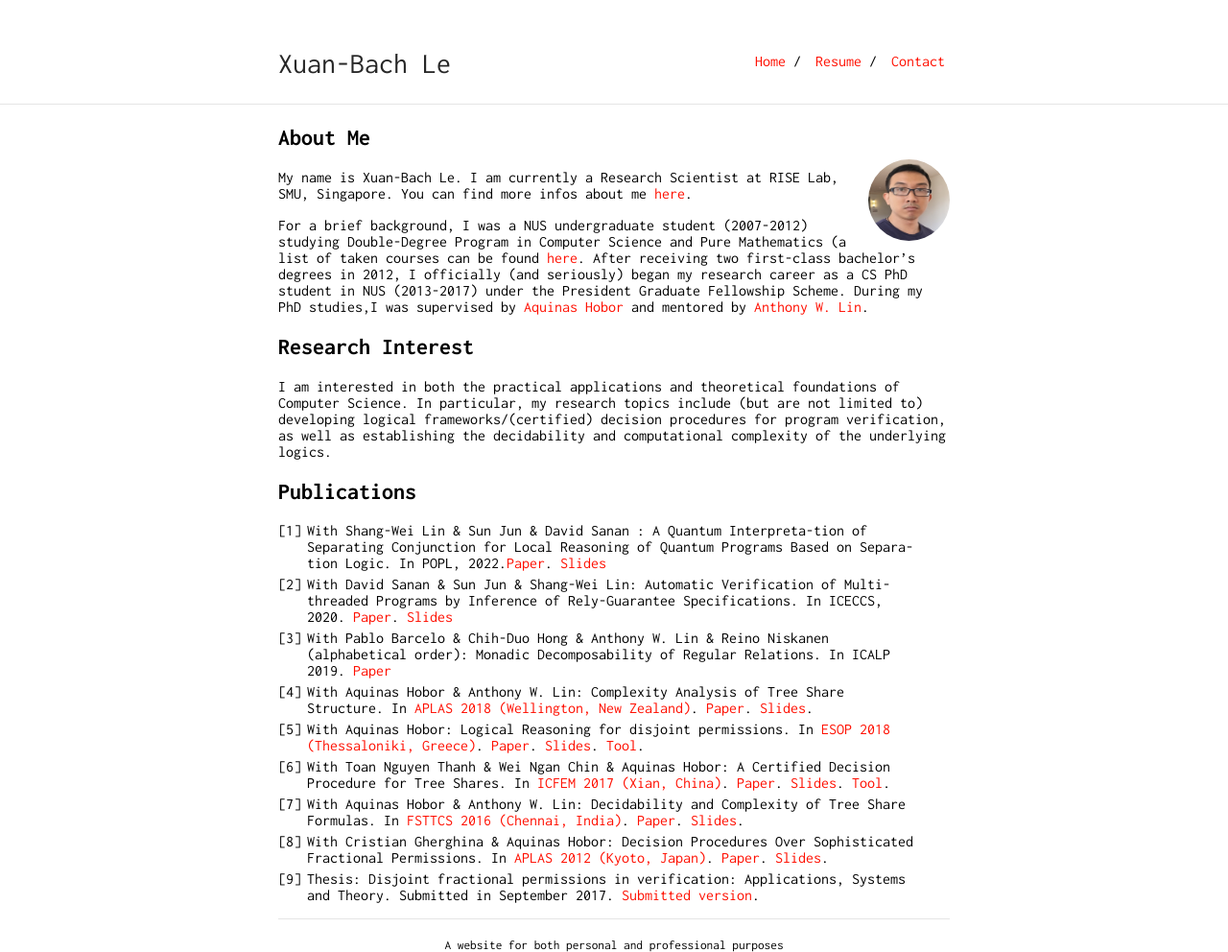
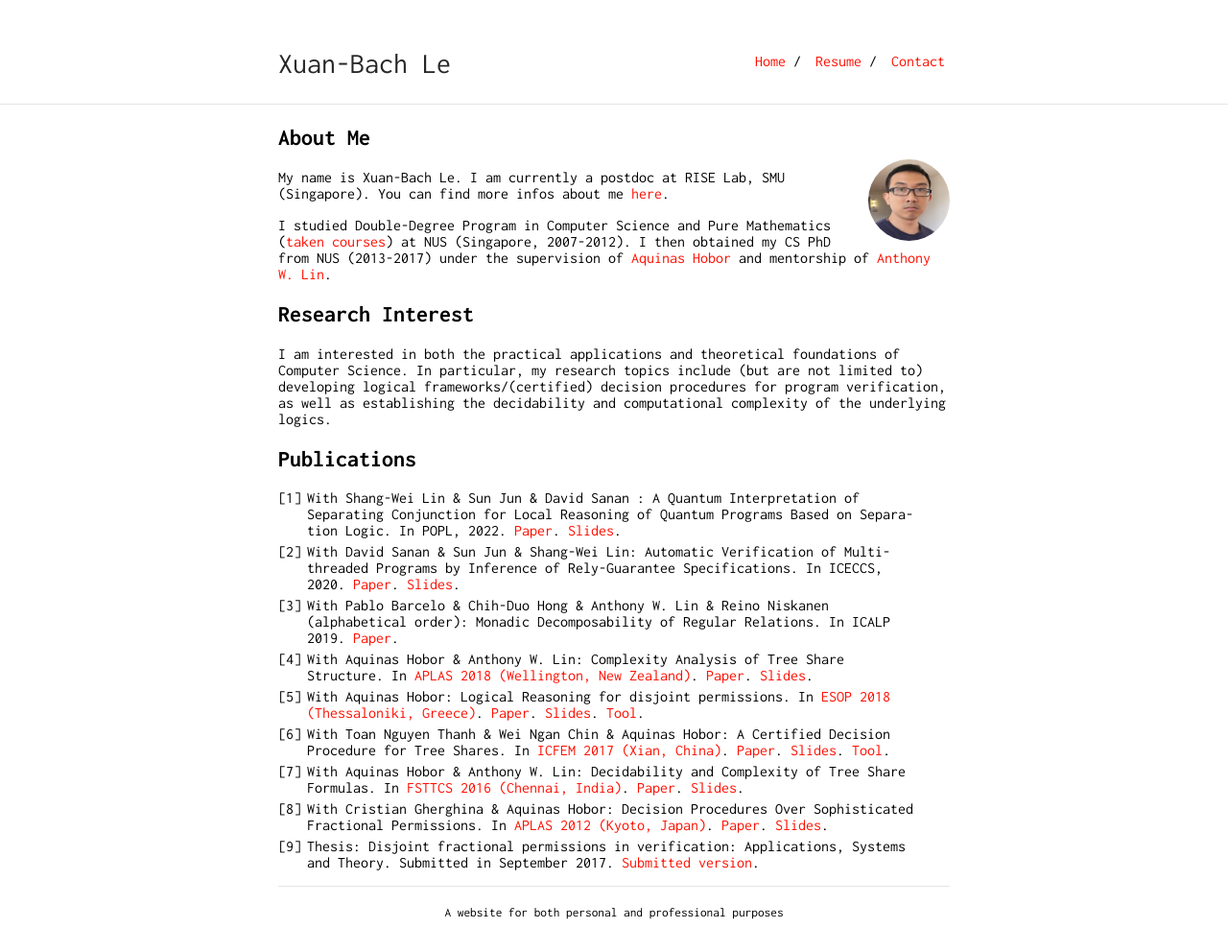
Before and after one commit to lexuanbach/lexuanbach.github.io, a Jekyll site: the page built from index.md, in a window 1280 px wide. Shown: the whole page at 96% size. Built offline with Jekyll 4.4.1, drawn with Linux system fonts in a browser that asks for light colours; our own code applies the rules of GitHub Pages for plain Markdown files; after the commit the page ends 958 px from its top, so only the background shows below that.

Commit message:
Update index.md

```diff
--- a/index.md
+++ b/index.md
@@ -5,19 +5,20 @@ layout: default
 ## About Me
 
 <img class="profile-picture" src="me.jpg">
-My name is Xuan-Bach Le. I am currently a Research Scientist at RISE Lab, SMU, Singapore. You can find more infos about me [here](cv.pdf).
+My name is Xuan-Bach Le. I am currently a postdoc at RISE Lab, SMU (Singapore). You can find more infos about me [here](cv.pdf).
 
-For a brief background, I was a NUS undergraduate student (2007-2012) studying Double-Degree Program in Computer Science and Pure Mathematics (a list of taken courses can be found [here](courses.html). After receiving two first-class bachelor's degrees in 2012, I officially (and seriously) began my research career as a CS PhD student in NUS (2013-2017) under the President Graduate Fellowship Scheme. During my PhD studies,I was supervised by [Aquinas Hobor](https://www.comp.nus.edu.sg/~hobor/) and mentored by [Anthony W. Lin](https://anthonywlin.github.io/).
+I studied Double-Degree Program in Computer Science and Pure Mathematics ([taken courses](courses.html)) at NUS (Singapore, 2007-2012). I then obtained my CS PhD from NUS (2013-2017) under the supervision of [Aquinas Hobor](https://www.comp.nus.edu.sg/~hobor/) and mentorship of [Anthony W. Lin](https://anthonywlin.github.io/).
 
 ## Research Interest
 
 I am interested in both the practical applications and theoretical foundations of Computer Science. In particular, my research topics include (but are not limited to) developing logical frameworks/(certified) decision procedures for program verification, as well as establishing the decidability and computational complexity of the underlying logics.
 
 ## Publications
-8. With Shang-Wei Lin & Sun Jun & David Sanan : A Quantum Interpreta-tion of Separating Conjunction for Local Reasoning of Quantum Programs Based on Separa-tion Logic. In POPL, 2022.[Paper](/publication/POPL2022.pdf). [Slides](/slides/POPL2022_slides.pdf)
-7. With David Sanan & Sun Jun & Shang-Wei Lin: Automatic Verification of Multi-threaded Programs by Inference of Rely-Guarantee Specifications. In ICECCS, 2020. [Paper](/publication/ICECCS2021.pdf). [Slides](/slides/ICECCS2021_slides.pdf)
+
+8. With Shang-Wei Lin & Sun Jun & David Sanan : A Quantum Interpretation of Separating Conjunction for Local Reasoning of Quantum Programs Based on Separa-tion Logic. In POPL, 2022. [Paper](/publication/POPL2022.pdf). [Slides](/slides/POPL2022_slides.pdf).
+7. With David Sanan & Sun Jun & Shang-Wei Lin: Automatic Verification of Multi-threaded Programs by Inference of Rely-Guarantee Specifications. In ICECCS, 2020. [Paper](/publication/ICECCS2021.pdf). [Slides](/slides/ICECCS2021_slides.pdf).
 6. With Pablo Barcelo & Chih-Duo Hong & Anthony W. Lin & Reino
-Niskanen (alphabetical order): Monadic Decomposability of Regular Relations. In ICALP 2019. [Paper](/publication/ICALP2019.pdf)
+Niskanen (alphabetical order): Monadic Decomposability of Regular Relations. In ICALP 2019. [Paper](/publication/ICALP2019.pdf).
 5. With Aquinas Hobor & Anthony W. Lin: Complexity Analysis of Tree Share Structure. In [APLAS 2018 (Wellington, New Zealand)](http://aplas2018.org/). [Paper](/publication/aplas18.pdf). [Slides](/slides/aplas18_slides.pdf).
 4. With Aquinas Hobor: Logical Reasoning for disjoint permissions. In [ESOP 2018 (Thessaloniki, Greece)](https://www.etaps.org/index.php/2018/esop). [Paper](/publication/esop18full.pdf). [Slides](/slides/esop18_slides.pdf). [Tool](https://github.com/lexuanbach/share-infer).
 3. With Toan Nguyen Thanh & Wei Ngan Chin & Aquinas Hobor: A Certified Decision Procedure for Tree Shares. In [ICFEM 2017 (Xian, China)](http://ictt.xidian.edu.cn/icfem2017/index.html). [Paper](/publication/icfem17full.pdf). [Slides](/slides/icfem17_slides.pdf). [Tool](https://github.com/lexuanbach/certified-permission-procedure).
```
